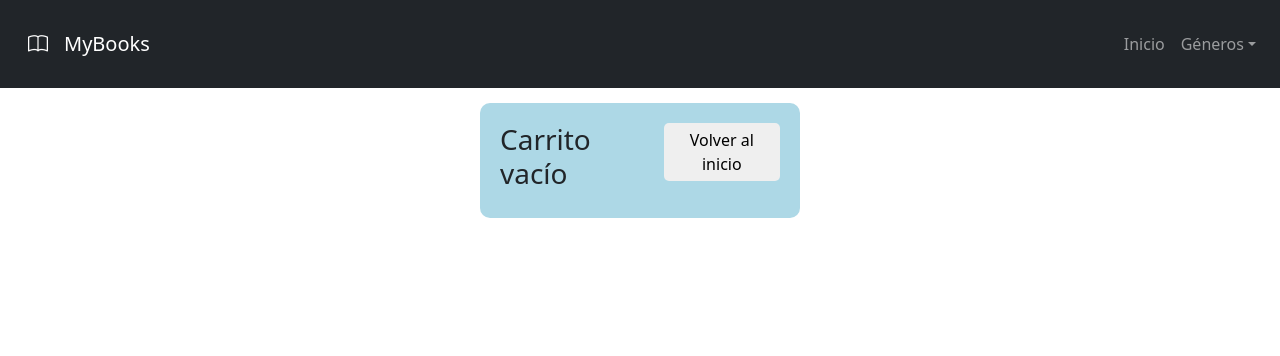
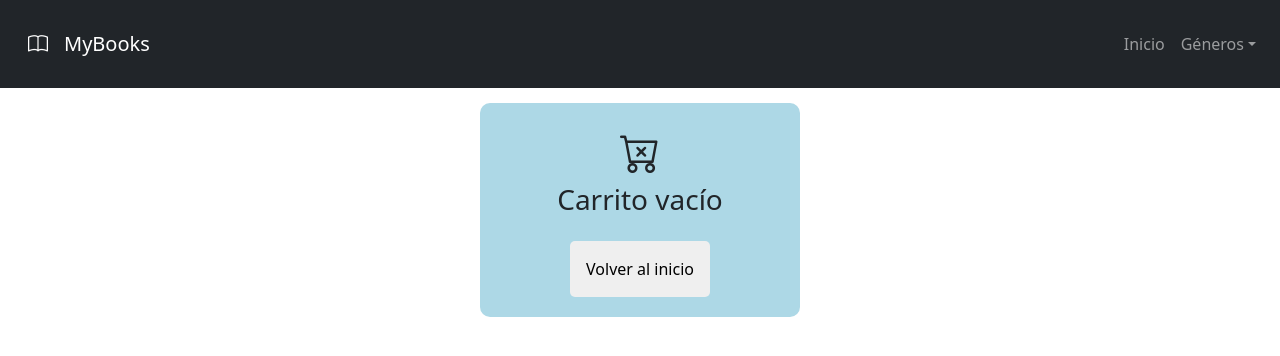
Before and after one commit to LucasSansberro/E-Commerce-React-JS---Coderhouse, a React (Create React App) app: page /cart in a window 1280 px wide. Shown: the top 356 px of the page. Built offline with nearby package versions, Linux system fonts and the light colour scheme.

Commit message:
EmptyCart component improved

```diff
--- a/src/components/Cart/CartForm.jsx
+++ b/src/components/Cart/CartForm.jsx
@@ -74,6 +74,7 @@ const CartForm = ({ items }) => {
       setName("");
       setEmail("");
       setCellphone("");
+      clear()
     }
   };
 
@@ -129,7 +130,7 @@ const CartForm = ({ items }) => {
           <button className="botonesCarrito" onClick={clear}>
             Vaciar carrito
           </button>
-          <button className="botonesCarrito col-12">
+          <button type="button" className="botonesCarrito col-12 removePointerCart">
             <span>Precio final: ${precioFinal}</span>
           </button>
           <button type="submit" className="botonesCarrito">
--- a/src/components/Cart/EmptyCart.jsx
+++ b/src/components/Cart/EmptyCart.jsx
@@ -3,13 +3,16 @@ import { Link } from "react-router-dom";
 
 const EmptyCart = () => {
   return (
-    <div className="container cuadroScripts w-25 d-flex justify-content-between">
-      <div className="row">
-        <h3 className="col-12">Carrito vacío</h3>
+    <div className="container cuadroScripts w-25 d-flex flex-column justify-content-between text-center">
+      <div>
+        <i className="bi bi-cart-x emptyCart"></i>
       </div>
-      <div className="row">
-        <Link className="col-12" to="/">
-          <button className="botonesCarrito">Volver al inicio</button>
+      <div className="mb-3">
+        <h3>Carrito vacío</h3>
+      </div>
+      <div>
+        <Link to="/">
+          <button className="botonesCarrito p-3">Volver al inicio</button>
         </Link>
       </div>
     </div>
```
